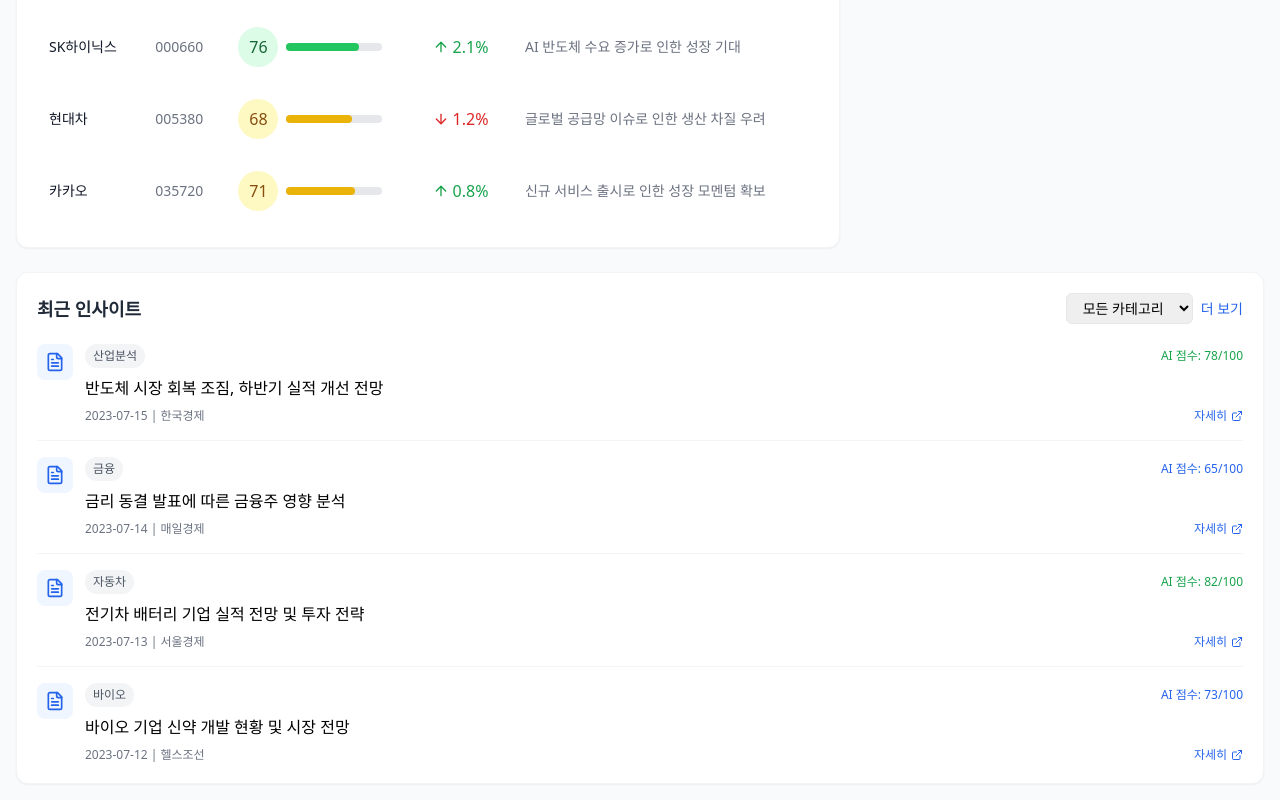
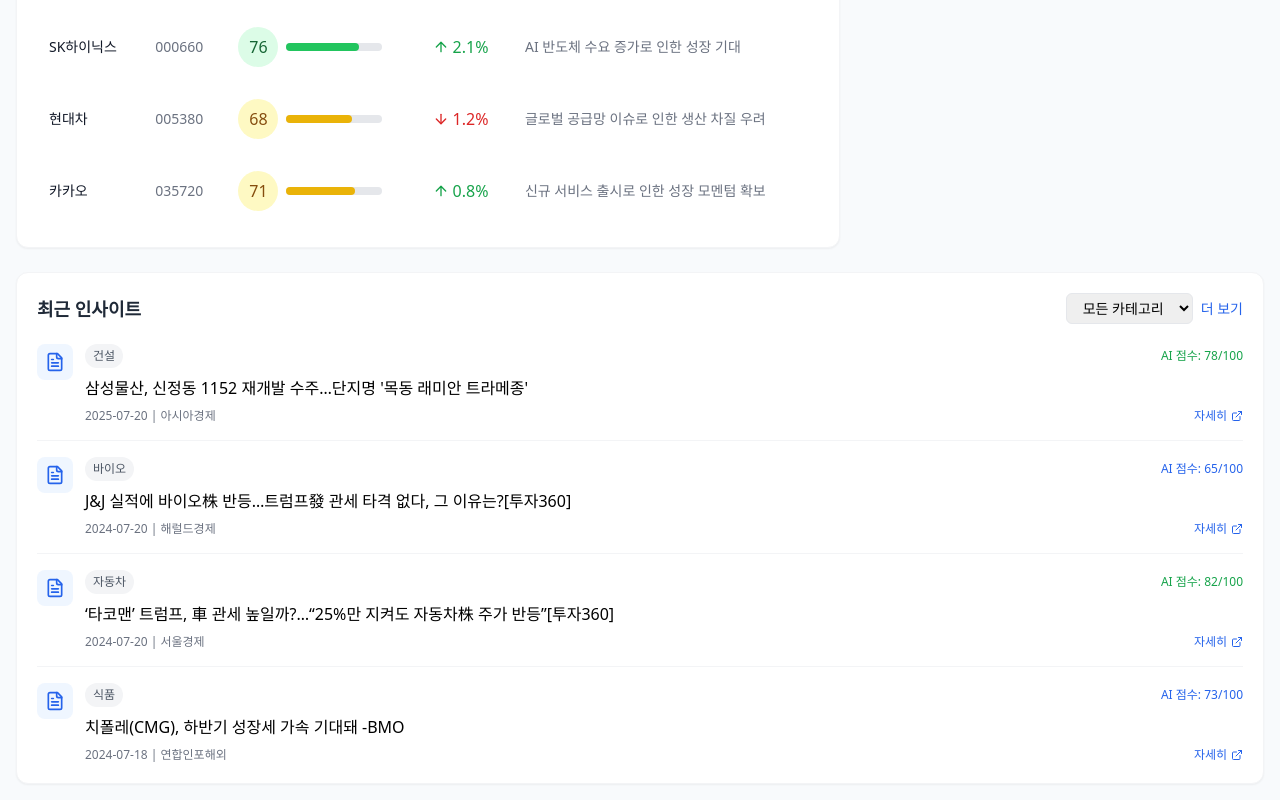
Before and after one commit to wonjunsea/ai3_client, a React (Vite) app: page / in a window 1280 px wide. Shown: the part 611-1411 px from the top of the page. Built offline with nearby package versions, Linux system fonts and the light colour scheme.

Commit message:
최근 인사이트부분 현실 뉴스로 변경

```diff
--- a/src/components/Dashboard.tsx
+++ b/src/components/Dashboard.tsx
@@ -1,5 +1,5 @@
 import { StockAnalysis } from "./StockAnalysis";
-import { SentimentFeedback } from "./SentimentFeedback";
+import { SentimentFeedback } from "./SentimentFeedback";//이거 사용안하는것 같아요 삭제 해도될듯합니다.
 import { AnalysisChart } from "./AnalysisChart";
 import { TrendingStocks } from "./TrendingStocks";
 import { RecentInsights } from "./RecentInsights";
--- a/src/components/RecentInsights.tsx
+++ b/src/components/RecentInsights.tsx
@@ -2,32 +2,32 @@ import { FileTextIcon, ExternalLinkIcon } from "lucide-react";
 export const RecentInsights = () => {
   const insightData = [
     {
-      title: "반도체 시장 회복 조짐, 하반기 실적 개선 전망",
-      category: "산업분석",
+      title: "삼성물산, 신정동 1152 재개발 수주…단지명 '목동 래미안 트라메종'",
+      category: "건설",
       score: 78,
-      date: "2023-07-15",
-      source: "한국경제",
+      date: "2025-07-20",
+      source: "아시아경제",
     },
     {
-      title: "금리 동결 발표에 따른 금융주 영향 분석",
-      category: "금융",
+      title: "J&J 실적에 바이오株 반등…트럼프發 관세 타격 없다, 그 이유는?[투자360]",
+      category: "바이오",
       score: 65,
-      date: "2023-07-14",
-      source: "매일경제",
+      date: "2024-07-20",
+      source: "해럴드경제",
     },
     {
-      title: "전기차 배터리 기업 실적 전망 및 투자 전략",
+      title: "‘타코맨’ 트럼프, 車 관세 높일까?…“25%만 지켜도 자동차株 주가 반등”[투자360]",
       category: "자동차",
       score: 82,
-      date: "2023-07-13",
+      date: "2024-07-20",
       source: "서울경제",
     },
     {
-      title: "바이오 기업 신약 개발 현황 및 시장 전망",
-      category: "바이오",
+      title: "치폴레(CMG), 하반기 성장세 가속 기대돼 -BMO",
+      category: "식품",
       score: 73,
-      date: "2023-07-12",
-      source: "헬스조선",
+      date: "2024-07-18",
+      source: "연합인포해외",
     },
   ];
   return (
--- a/src/components/SentimentFeedback.tsx
+++ b/src/components/SentimentFeedback.tsx
@@ -1,3 +1,4 @@
+//이 컴포넌트 사용 안하는것 같아서 삭제 해도될꺼 같아요
 import { SmileIcon, MehIcon, FrownIcon, MessageSquareIcon } from "lucide-react";
 export const SentimentFeedback = () => {
   const sentimentData = [
```
